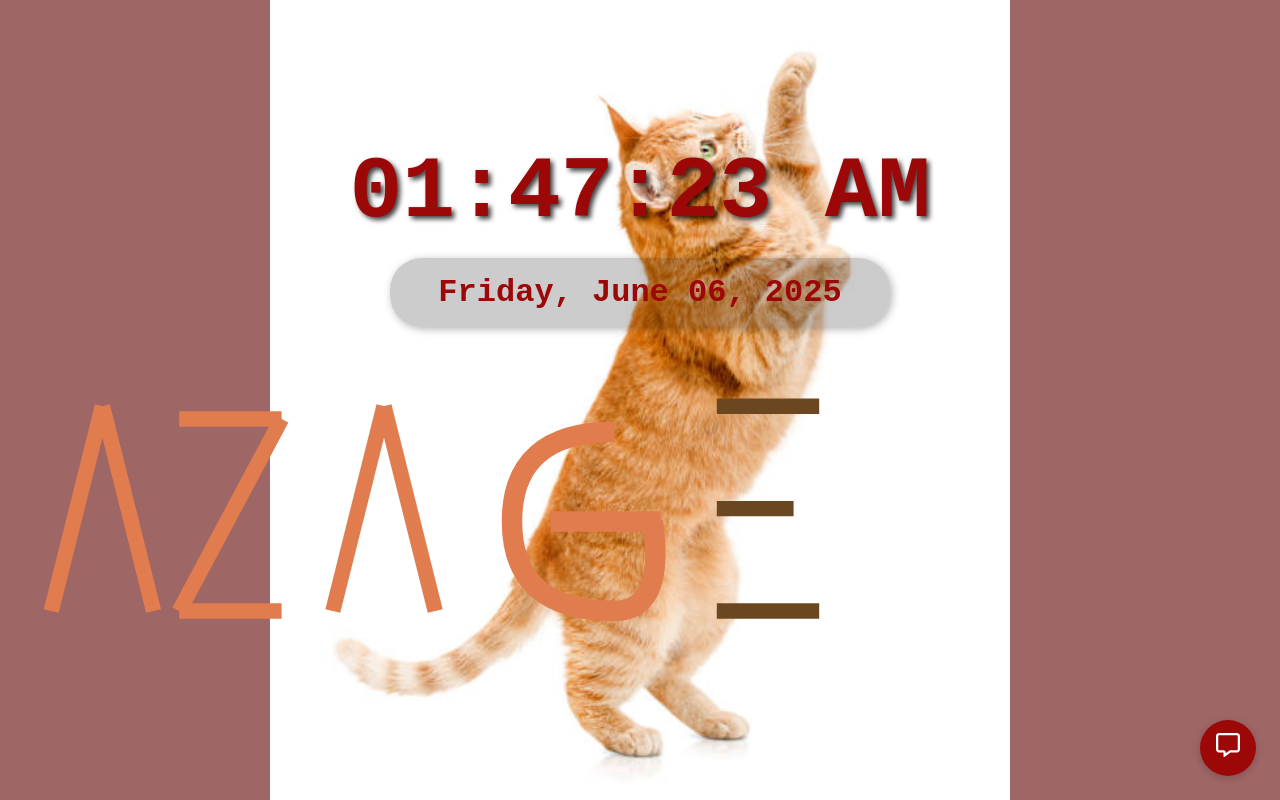
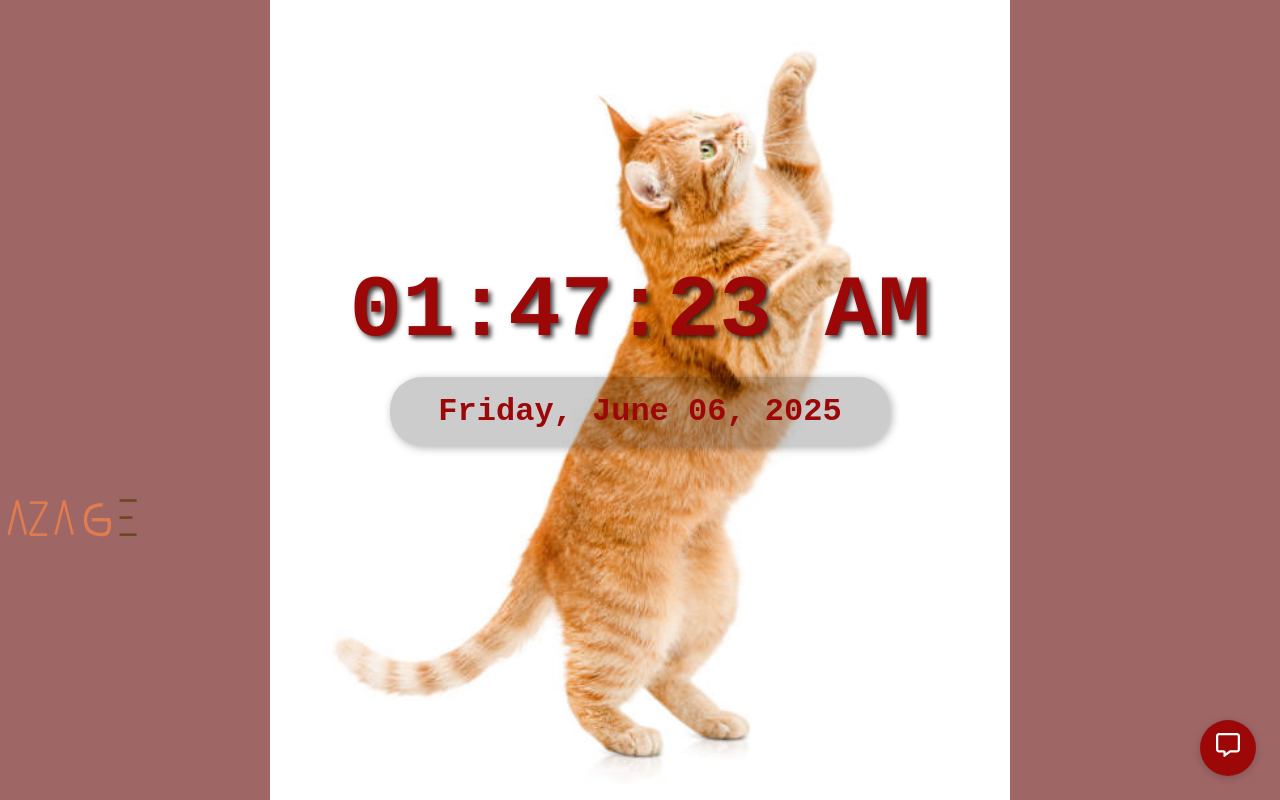
Before and after one commit to Fikre-M/DigitalClockApp, a React (Vite) app: page / in a window 1280 px wide. Built offline with nearby package versions, Linux system fonts and the light colour scheme.

Commit message:
Just made a few changes

```diff
--- a/Components/Logo.jsx
+++ b/Components/Logo.jsx
@@ -5,7 +5,7 @@ const Logo = () => {
     return (
         <div className={styles.logoContainer}>
         <svg
-            viewBox="0 0 500 120"
+            viewBox="0 0 3000 120"
             className={styles.logoSvg}
             xmlns="http://www.w3.org/2000/svg"
         >
--- a/src/App.jsx
+++ b/src/App.jsx
@@ -11,6 +11,7 @@ function App() {
       <DigitalClock />
       <DateTimeChatbot />
       <br />
+      <br />
 
       <Logo />
     </>
```
Also changed, not shown: Components/Logo.module.css (line endings or trailing spaces).
